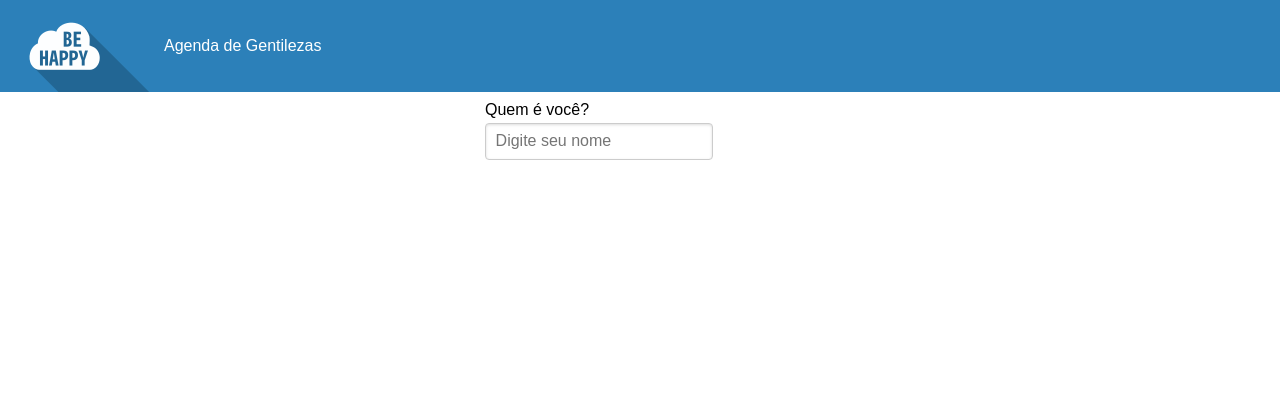
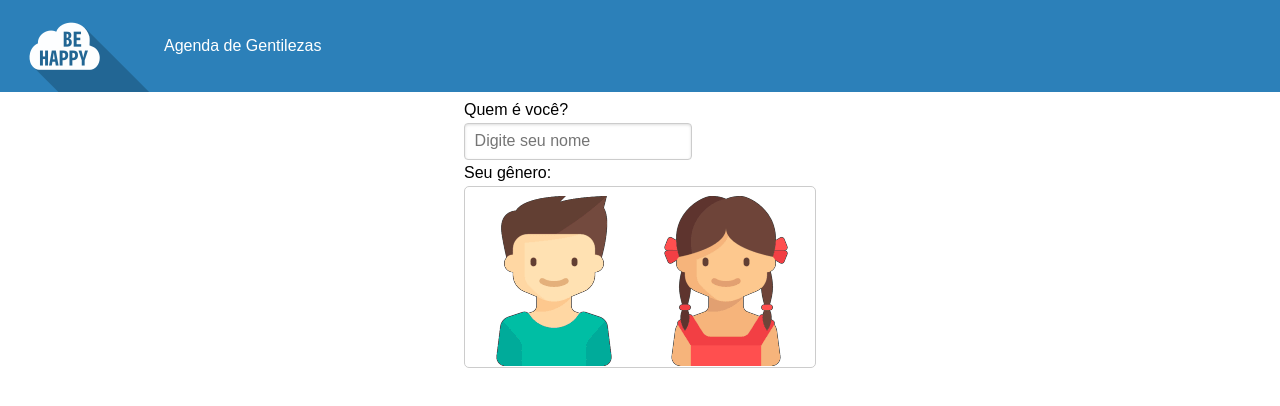
Before and after one commit to thiagoneres/behappywithme2, a React (Create React App) app: page / in a window 1280 px wide. Shown: the top 406 px of the page. Built offline with nearby package versions, Linux system fonts and the light colour scheme.

Commit message:
Components update, start layer Model

```diff
--- a/src/components/GenderButton/Index.jsx
+++ b/src/components/GenderButton/Index.jsx
@@ -1,6 +1,6 @@
 import React from 'react'
 import './index.css'
-import GenderImage from '../GenderImage'
+import GenderImage from '../GenderImage/Index.jsx'
 
 export default function GenderButton(props) {
     return (
--- a/src/components/GenderButton/index.css
+++ b/src/components/GenderButton/index.css
@@ -1,7 +1,7 @@
 a.gender-button {
     box-sizing: border-box;
-    width: 150px;
-    height: 150px;
+    width: 170px;
+    height: 170px;
     border-radius: 10px;
     margin: 1px;
     padding-top: 5px;
--- a/src/components/GenderSelector/Index.jsx
+++ b/src/components/GenderSelector/Index.jsx
@@ -0,0 +1,31 @@
+import React from 'react'
+import GenderButton from '../GenderButton/Index.jsx'
+
+export default function GenderSelector(props) {
+    const masculino = props.genero === 'm';
+    const feminino = props.genero === 'f';
+
+    const cor = props.valorInvalido ? '#d50000' : '#cccccc';
+    const estilo = {
+        boxSizing: 'border-box',
+        border: `1px	solid	${cor}`,
+        borderRadius: '5px',
+        padding: '3px',
+        paddingBottom: '0'
+    };
+
+    return (
+        <div style={estilo}>
+            <GenderButton
+                selecionado={masculino}
+                genero={'m'}
+                atualizarGenero={props.atualizarGenero}
+            />
+            <GenderButton
+                selecionado={feminino}
+                genero={'f'}
+                atualizarGenero={props.atualizarGenero}
+            />
+        </div>
+    )
+}
--- a/src/components/NovoUsuario/index.jsx
+++ b/src/components/NovoUsuario/index.jsx
@@ -1,6 +1,7 @@
 import React from 'react'
 import Label from '../Label/Index.jsx'
 import Input from '../Input/Index.jsx'
+import GenderSelector from '../GenderSelector/Index.jsx'
 
 //definimos o component como classe, pois nele serão armazenados dados(states)
 //O valor da propriedade htmlFor ficou como nome,porque este será	o id da	<input>	associada.
@@ -11,10 +12,12 @@ class NovoUsuario extends React.Component {
         super(props);
         this.state = {
             usuario: {
-                nome: ''
+                nome: '',
+                genero: ''
             },
             validacao: {
-                nomeInvalido: false
+                nomeInvalido: false,
+                generoInvalido: false
             }
         };
 
@@ -23,6 +26,15 @@ class NovoUsuario extends React.Component {
     atualizarNome(e) {
         let usuario = this.state.usuario;
         usuario.nome = e.target.value;
+        this.setState({
+            usuario: usuario
+        });
+    }
+
+    atualizarGenero(e, genero) {
+        e.preventDefault();
+        let usuario = this.state.usuario;
+        usuario.genero = genero;
         this.setState({
             usuario: usuario
         });
@@ -47,6 +59,16 @@ class NovoUsuario extends React.Component {
                         onChange={this.atualizarNome.bind(this)}
                     />
 
+                    <Label
+                        texto="Seu	gênero:"
+                        valorInvalido={this.state.validacao.generoInvalido}
+                    />
+                    <GenderSelector
+                        valorInvalido={this.state.validacao.generoInvalido}
+                        genero={this.state.usuario.genero}
+                        atualizarGenero={this.atualizarGenero.bind(this)}
+                    />
+
                 </form>
             </div>
 
--- /dev/null
+++ b/src/models/Usuario.js
@@ -0,0 +1,4 @@
+class Usuario{
+
+}
+export default Usuario;
```
